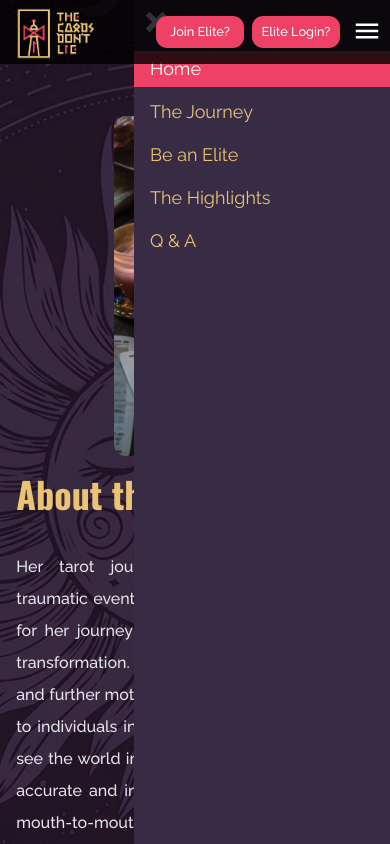
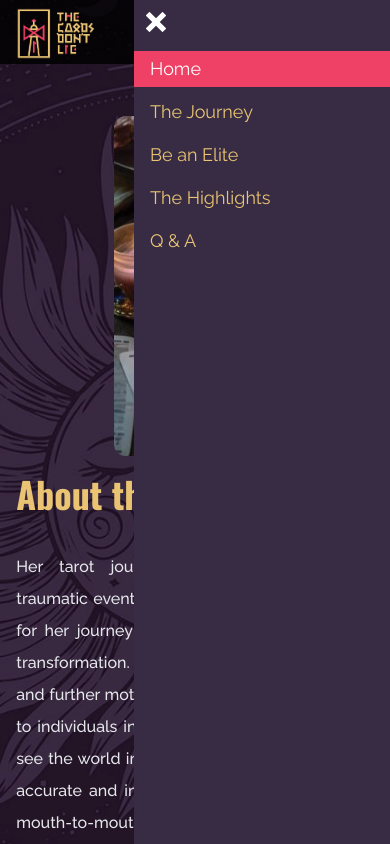
Before and after one commit to nyinyi979/tcdl, a React (Vite) app: page / in a window 390 px wide. Both pictures are taken after a click on the element 367 px from the left and 32 px from the top of the page. Shown: the top 844 px of the page. Built offline with nearby package versions, Linux system fonts and the light colour scheme.

Commit message:
Update navbar.tsx

```diff
--- a/src/components/navbar.tsx
+++ b/src/components/navbar.tsx
@@ -111,7 +111,7 @@ export default function Navbar(props:{currentLink:string}){
             </div>
 
         </div>
-            <div id='drawers' className='lg:hidden fixed right-[-400px] hidden top-0 bg-violet w-64 h-full z-10'>
+            <div id='drawers' className='lg:hidden fixed right-[-400px] hidden top-0 bg-violet w-64 h-full z-[60]'>
                 <div className='inline-block w-fit h-fit text-white text-xl p-3 hover:text-primary cursor-pointer' onClick={()=>{DrawerOutro.current!.restart()}}><ImCross /></div>
                 <Link to={'/'} className={`${drawerBTN} ${props.currentLink === '/'? 'fill_effect_active' : 'fill_effect'} `}>Home</Link>
                 <Link to={'/journey'} className={`${drawerBTN} ${props.currentLink === '/journey'? 'fill_effect_active' : 'fill_effect'} `}>The Journey</Link>
```
